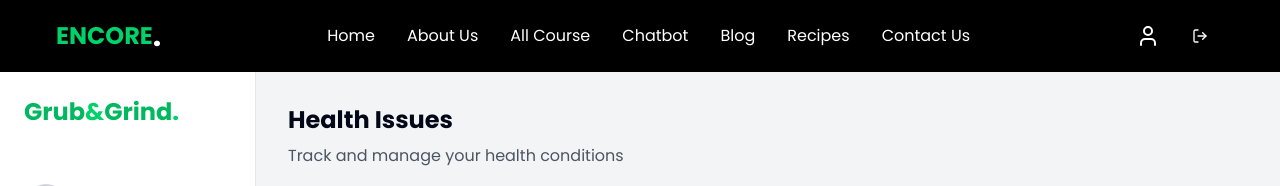
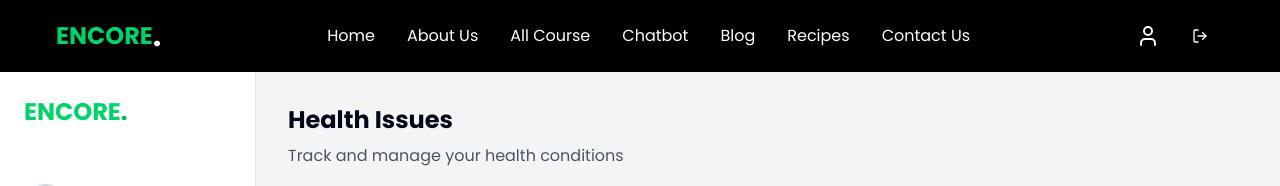
Before and after one commit to Ayush-Mukherjee1105/ENCORE, a Next.js app: page /dashboard/health in a window 1280 px wide. Shown: the top 186 px of the page. Built offline with nearby package versions, Linux system fonts and the light colour scheme; sample sign-in values are in the browser's storage.

Commit message:
Update page.tsx

```diff
--- a/app/dashboard/health/page.tsx
+++ b/app/dashboard/health/page.tsx
@@ -72,10 +72,8 @@ export default function HealthIssuesPage() {
         <div className="w-64 bg-white h-screen border-r border-gray-200 fixed overflow-y-auto">
           <div className="p-6">
             <Link href="/" className="text-2xl font-bold flex items-center text-green-600 mb-8">
-              <span>Grub</span>
-              <span className="text-green-500">&</span>
-              <span>Grind</span>
-              <span className="text-green-500">.</span>
+              <span className="text-green-500">ENCORE</span>
+              <span>.</span>
             </Link>
           </div>
 
```
